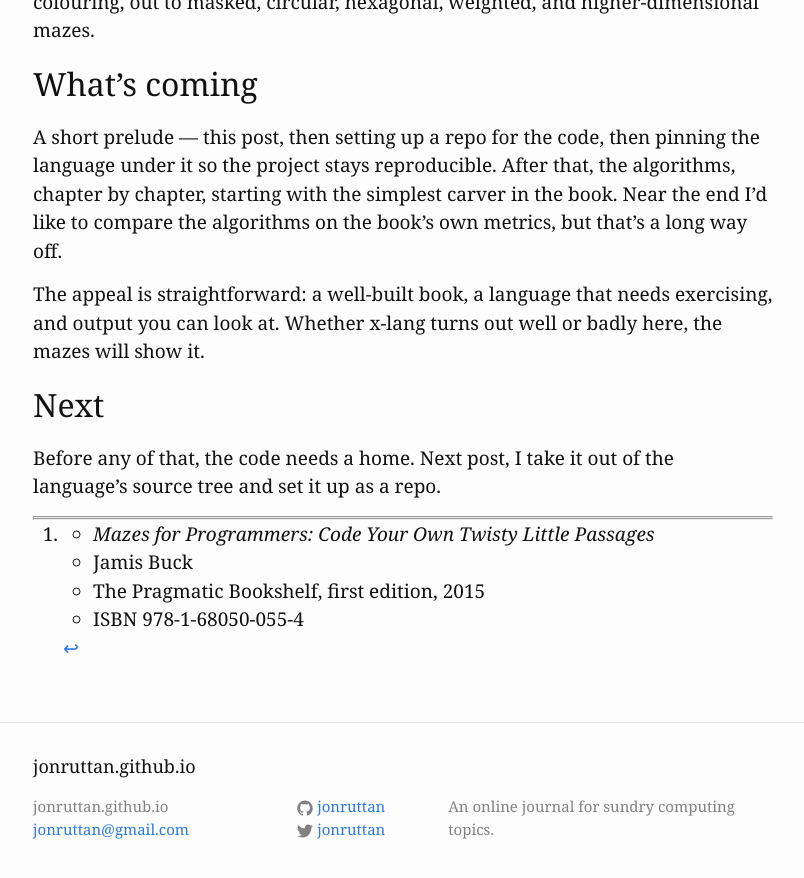
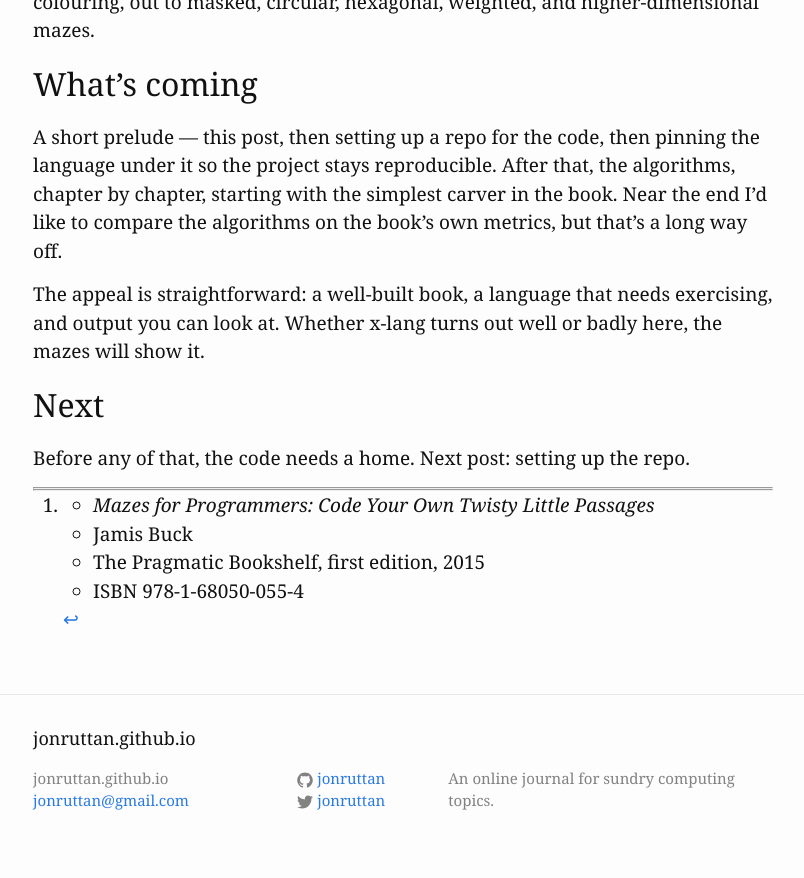
Before and after one commit to jonruttan/jonruttan.github.io, a Jekyll site: the page built from _posts/2026-07-26-mazes-for-programmers-0.1-why-mazes-in-a-language-i-wrote.md, in a window 1280 px wide and 900 px high, scrolled down 1685 px. Shown: the top 878 px of the window, without its empty margins (237-1041 px from the left). Built offline with Jekyll 4.4.1, drawn with Linux system fonts in a browser that asks for light colours; comment, search, counter and statistics services are not loaded.

Commit message:
fix(mazes-for-programmers): remove pre-repo workspace narrative
The posts described where the code lived before the repo existed. That
account was no longer accurate, and it doesn't belong in the posts: the
series covers the public artifacts — the book, the language, the code,
the repo — not the workspace behind them.

- 0.1: correct the closing line (the next post sets up the repo)
- 0.2: drop the pre-repo origin story; the history argument now stands
  on how code enters the repo going forward
- 0.3: recast the half-pin as the failure mode it is, rather than an
  anecdote about pre-repo state

```diff
--- a/_posts/2026-07-26-mazes-for-programmers-0.1-why-mazes-in-a-language-i-wrote.md
+++ b/_posts/2026-07-26-mazes-for-programmers-0.1-why-mazes-in-a-language-i-wrote.md
@@ -49,7 +49,7 @@
 
 ## Next
 
-Before any of that, the code needs a home. Next post, I take it out of the language's source tree and set it up as a repo.
+Before any of that, the code needs a home. Next post: setting up the repo.
 
 ---
 ---
```
